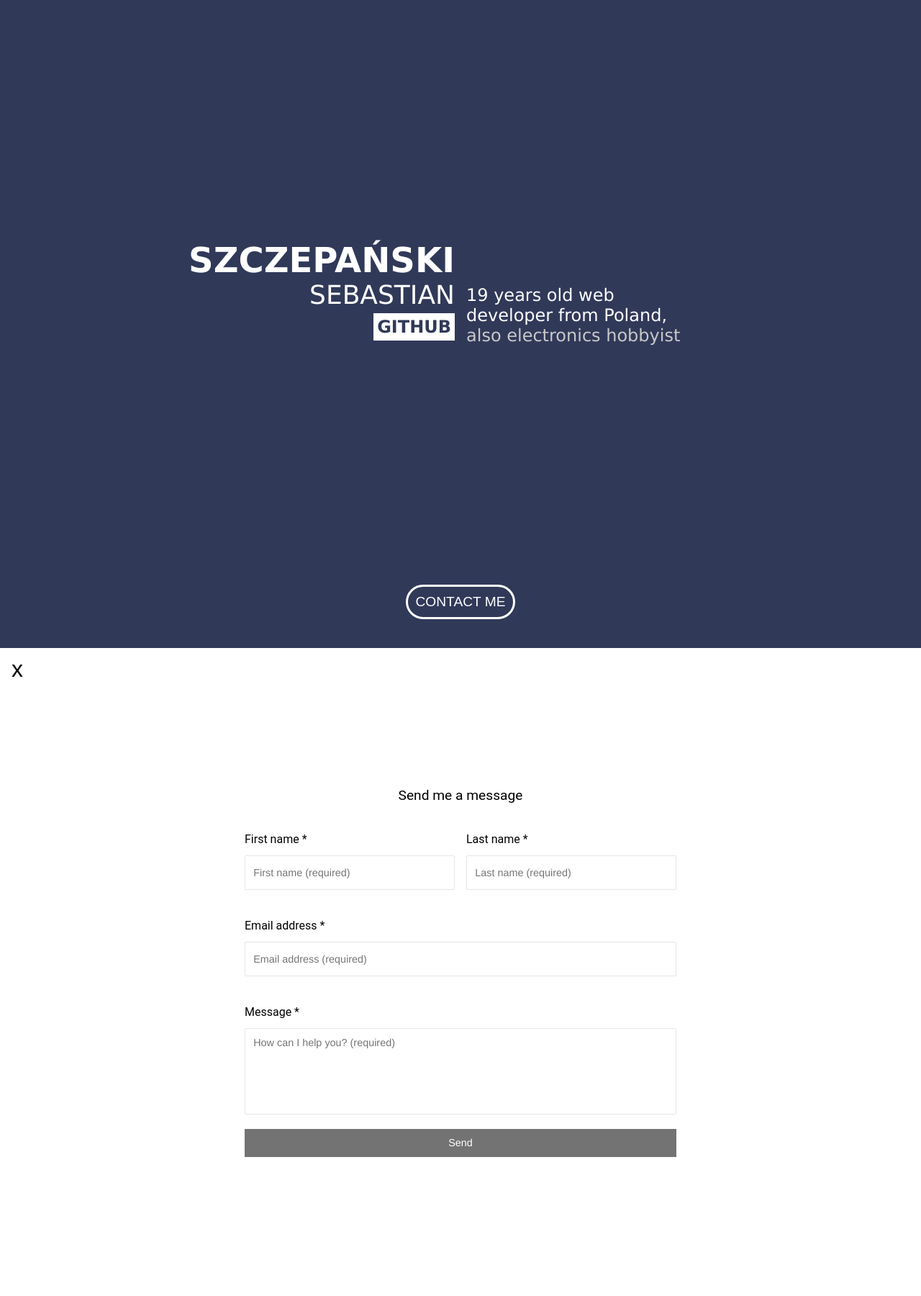
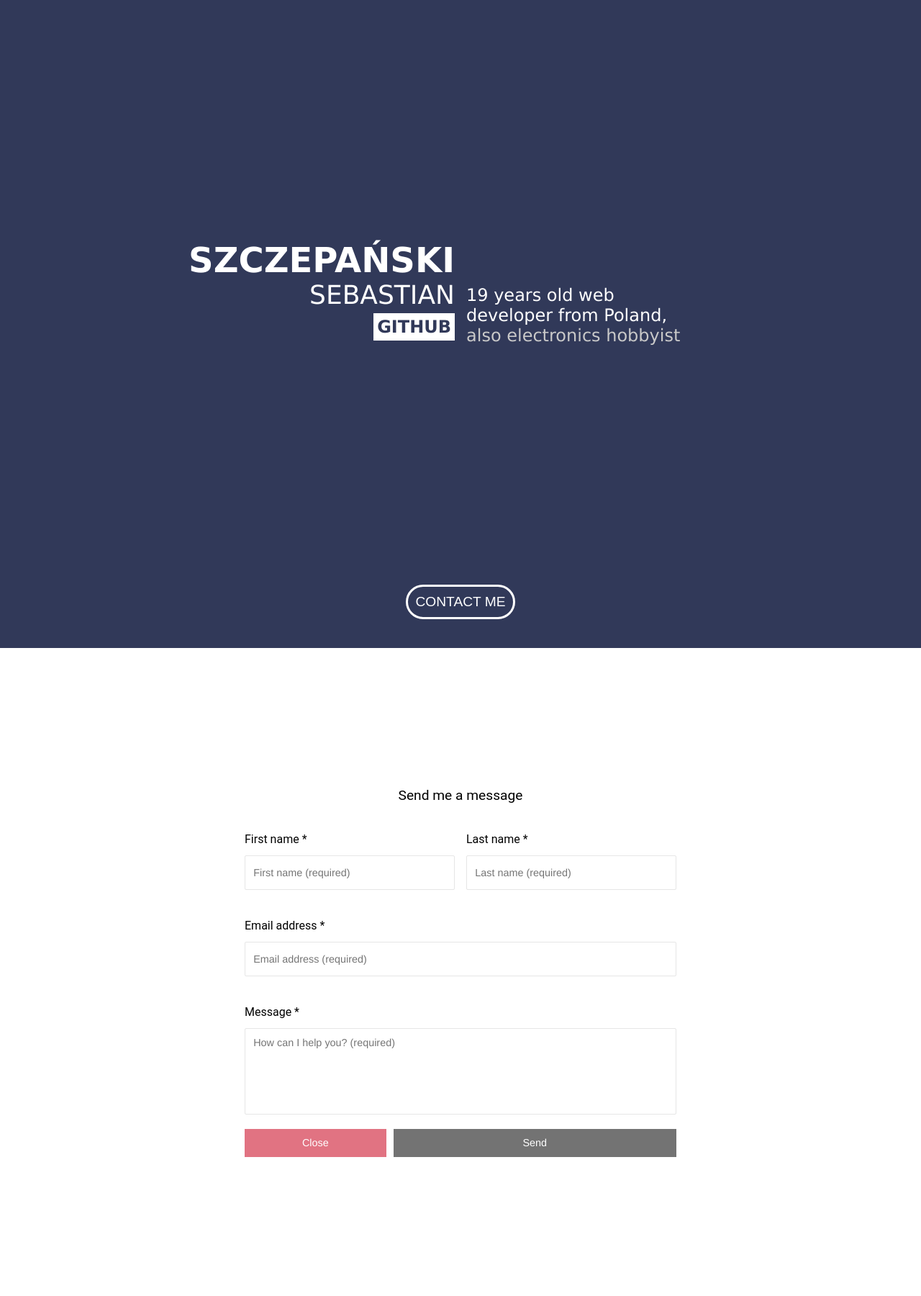
Before and after one commit to sszczep/sszczep.github.io, a Jekyll site: the page built from index.md, in a window 1280 px wide. Shown: the whole page at 72% size. Built offline with Jekyll 4.4.1, drawn with Linux system fonts in a browser that asks for light colours.

Commit message:
Move contact-me close button to bottom of the form

```diff
--- a/_includes/contact-me.html
+++ b/_includes/contact-me.html
@@ -1,5 +1,4 @@
 <section id="contact-me">
-    <button type="button" id='contact-me__close'>x</button>
     <div id="contact-me__wrapper">
         <form id="contact-me__form">
             <span id="form__title">Send me a message</span>
@@ -17,7 +16,10 @@
             <label class="form__label" for="form__message">Message</label>
             <textarea class="form__textarea" id="form__message" name="message" placeholder="How can I help you? (required)" rows="6" required></textarea>
 
-            <button type="submit" id="form__submit">Send</button>
+            <div class="form__buttons">
+                <button type="button" id="contact-me__close">Close</button>
+                <button type="submit" id="form__submit">Send</button>
+            </div>
             <p id="form__error" class="hidden"></p>
         </form>
 
--- a/_sass/_contact-me.scss
+++ b/_sass/_contact-me.scss
@@ -18,22 +18,6 @@
     &.shown {
         transform: translateY(0);
     }
-}
-
-#contact-me__close {
-    position: absolute;
-    top: 10px;
-    left: 10px;
-
-    outline: 0;
-    border: 0;
-    appearance: none;
-
-    font-size: 2rem;
-
-    background-color: transparent;
-
-    cursor: pointer;
 }
 
 #contact-me__wrapper {
@@ -121,9 +105,14 @@
     }
 }
 
+.form__buttons {
+    display: grid;
+    grid-template-columns: 1fr 2fr;
+    grid-gap: 10px;
+}
+
 #form__submit {
     position: relative;
-    width: 100%;
     padding: .7rem 1.5rem;
 
     font-size: .9rem;
@@ -166,6 +155,25 @@
     }
 }
 
+#contact-me__close {
+    padding: .7rem 1.5rem;
+
+    font-size: .9rem;
+    font-family: Helvetica, Arial, sans-serif;
+    color: #fff;
+
+    outline: 0;
+    border: 0;
+
+    background-color: #e17382;
+
+    -webkit-appearance: none;
+    -moz-appearance: none;
+    appearance: none;
+
+    cursor: pointer;
+}
+
 #form__error {
     margin: 1rem 0;
 
```
